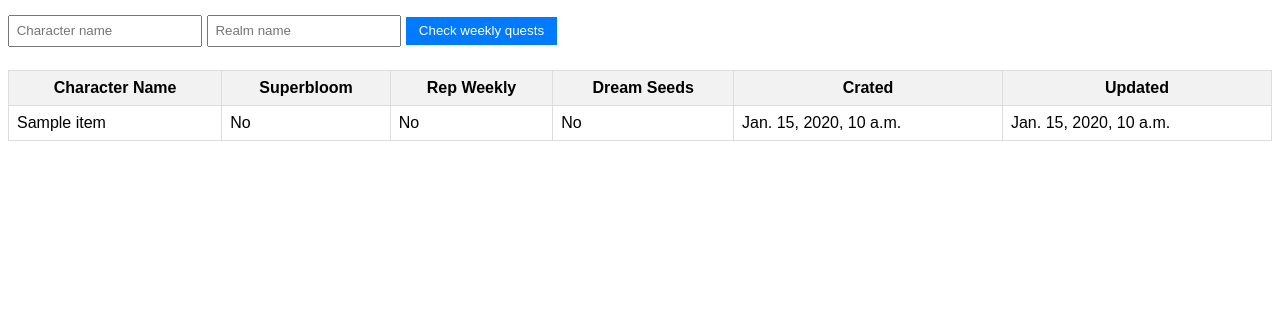
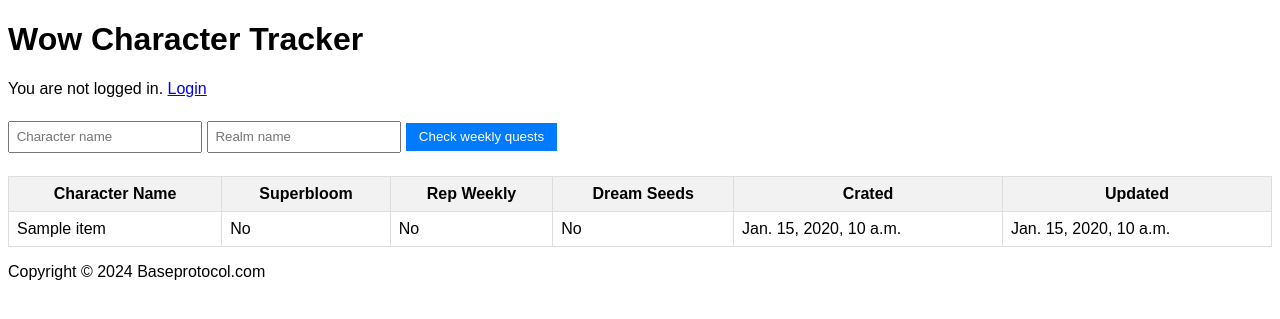
Before and after one commit to MattMatheus/CharTracker, a Django app: template weekly/templates/weekly/index.html in a window 1280 px wide. Shown: the top 319 px of the page. Run offline with Django 5.2, Linux system fonts and the light colour scheme; the template is opened without the code that fills it: most values are stand-ins (such as "Sample title", 1, 10 or a date in 2020); parts of the project's set-up code (start-up, migrations or seed data) failed here and were passed over.

Commit message:
Working on logins

```diff
--- a/CharTracker/urls.py
+++ b/CharTracker/urls.py
@@ -15,6 +15,7 @@ Including another URLconf
     2. Add a URL to urlpatterns:  path('blog/', include('blog.urls'))
 """
 from django.contrib import admin
+from django.contrib.auth.views import LogoutView
 from django.urls import path, include
 
 import weekly.urls
@@ -24,4 +25,6 @@ urlpatterns = [
     path("admin/", admin.site.urls),
     path("weekly/", include(weekly.urls)),
     path("oauth/", include(oauth.urls)),
+    path("accounts/", include("django.contrib.auth.urls")),
+    path('logout/', LogoutView.as_view(next_page='login'), name='logout'),
 ]
--- /dev/null
+++ b/templates/base_generic.html
@@ -0,0 +1,24 @@
+<!DOCTYPE html>
+<html>
+<head>
+    <title>Wow Character Tracker</title>
+</head>
+<body>
+    <header>
+        <h1>Wow Character Tracker</h1>
+        {% if request.user.is_authenticated %}
+            <p>Hello, {{ request.user.username }}. <a href="{% url 'logout' %}">Logout</a></p>
+        {% else %}
+            <p>You are not logged in. <a href="{% url 'login' %}">Login</a></p>
+        {% endif %}
+    </header>
+
+    <main>
+        {% block content %}{% endblock %}
+    </main>
+
+    <footer>
+        <p>Copyright &copy; 2024 Baseprotocol.com</p>
+    </footer>
+</body>
+</html>
--- a/weekly/templates/weekly/index.html
+++ b/weekly/templates/weekly/index.html
@@ -1,5 +1,7 @@
+{% extends "base_generic.html" %}
 {% load static %}
 
+{% block content %}
 <html>
     <head>
         <link rel="stylesheet" type="text/css" href="{% static 'style.css' %}">
@@ -37,3 +39,4 @@
         </table>
     </body>
 </html>
+{% endblock %}
--- a/weekly/views.py
+++ b/weekly/views.py
@@ -1,5 +1,6 @@
 from django.shortcuts import render
 from django.http import HttpResponse, JsonResponse
+from django.contrib.auth.decorators import login_required
 from .models import WeeklyCharProgress
 from oauth.models import UserAuthDetails
 
@@ -34,7 +35,7 @@ def get_auth_token(request):
     }
     return request_data
 
-
+@login_required
 def check_weekly_quests(request):
     charname = request.GET.get("character", None)
     realm = request.GET.get("realm", "lightbringer")
```
Also changed, not shown: templates/registration/login.html (added, +12 -0 lines).
